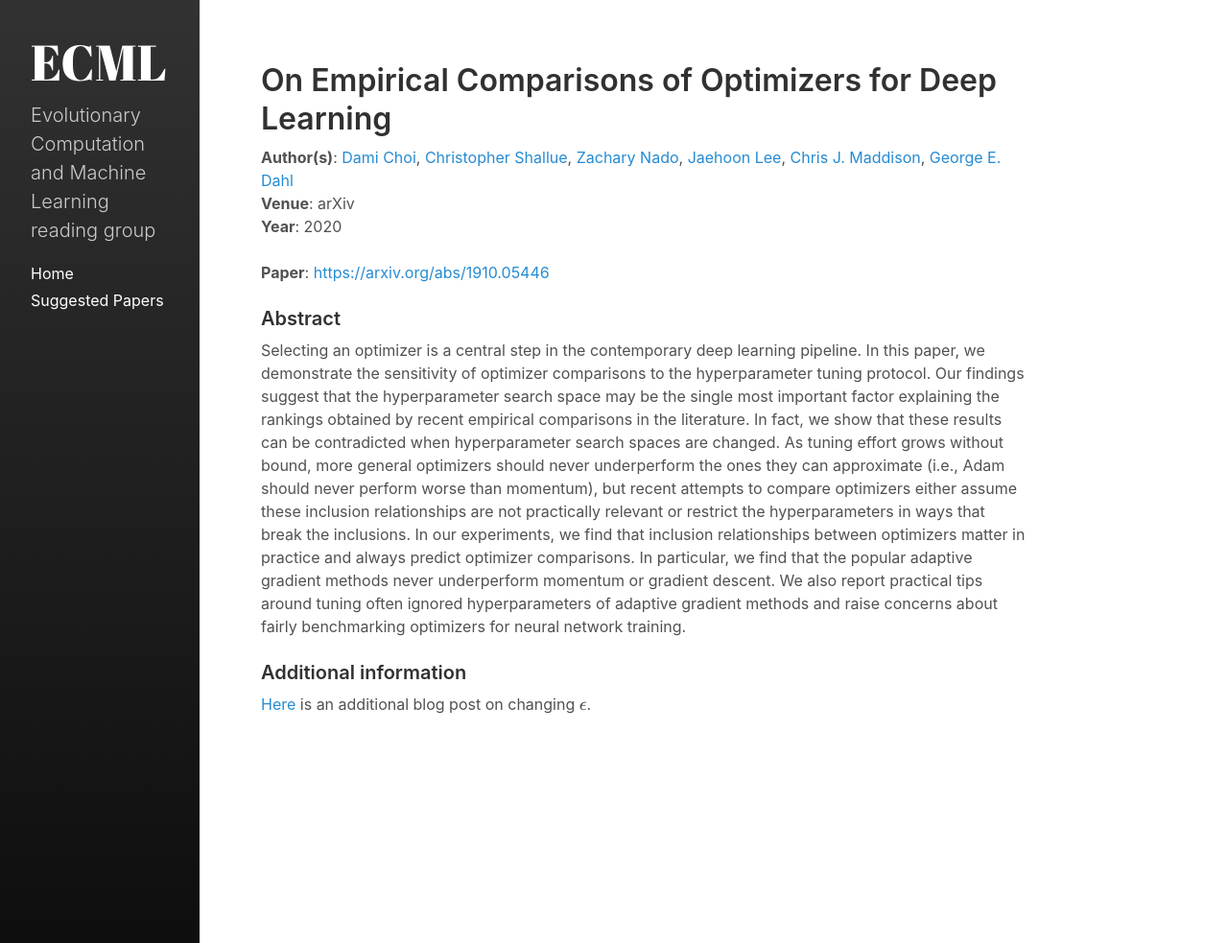
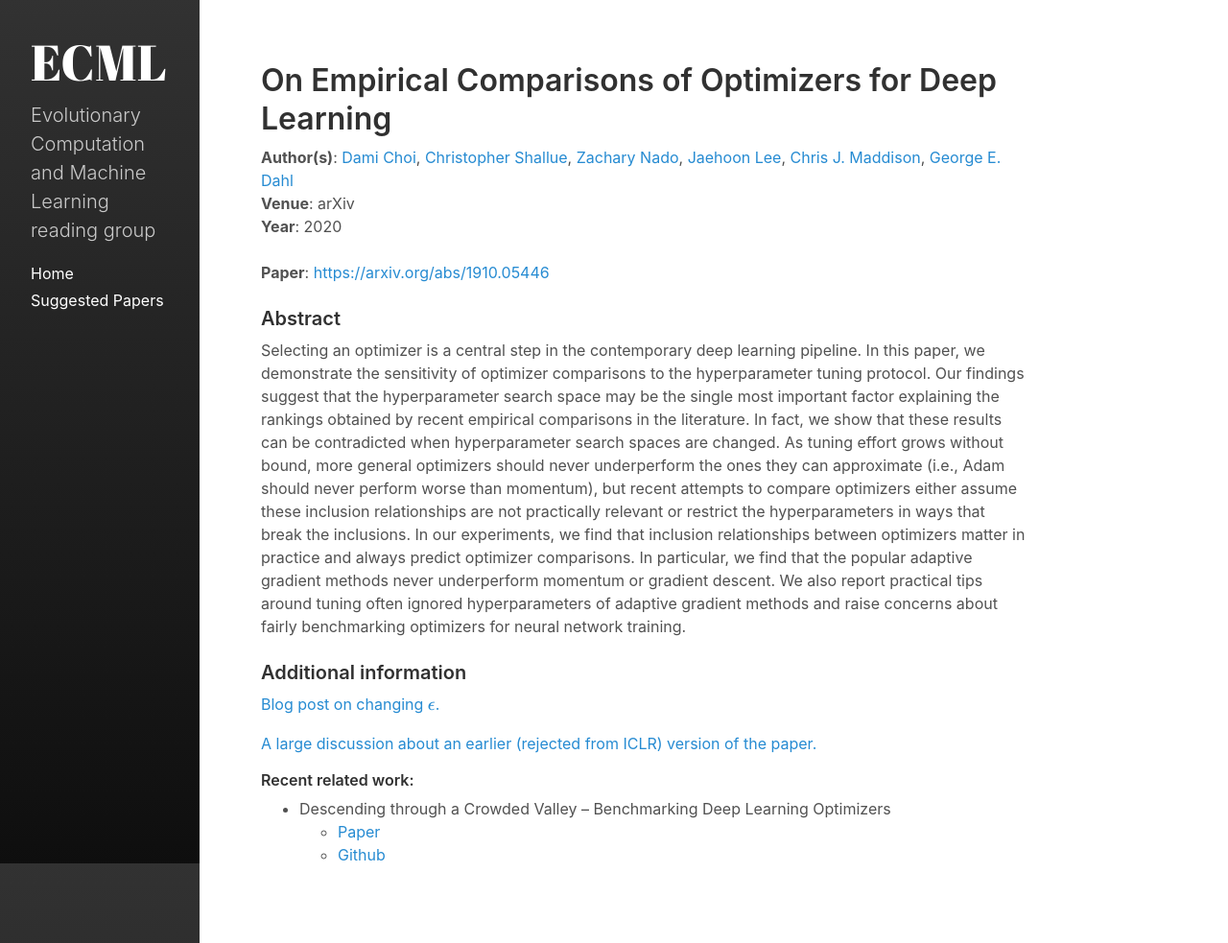
Before and after one commit to exeter-ecml/exeter-ecml.github.io, a Jekyll site: the page built from _papers/0043-empirical-comparisons-of-optimizers-for-deep-learning.md, in a window 1280 px wide and 983 px high. Shown: the whole window at 96% size. Built offline with Jekyll 4.4.1, drawn with Linux system fonts in a browser that asks for light colours.

Commit message:
added meeting and more paper info

```diff
--- a/_papers/0043-empirical-comparisons-of-optimizers-for-deep-learning.md
+++ b/_papers/0043-empirical-comparisons-of-optimizers-for-deep-learning.md
@@ -39,4 +39,11 @@ who_suggested: George De Ath
 
 status: suggested
 ---
-[Here](http://zna.do/epsilon) is an additional blog post on changing $$\epsilon$$.
+[Blog post on changing $$\epsilon$$.](http://zna.do/epsilon)
+
+[A large discussion about an earlier (rejected from ICLR) version of the paper.](https://openreview.net/forum?id=HygrAR4tPS)
+
+#### Recent related work:
+- Descending through a Crowded Valley -- Benchmarking Deep Learning Optimizers
+    - [Paper](https://arxiv.org/abs/2007.01547)
+    - [Github](https://github.com/SirRob1997/Crowded-Valley---Results)
```
Also changed, not shown: _meetings/2020-12-09.md (+11 -1 lines).
